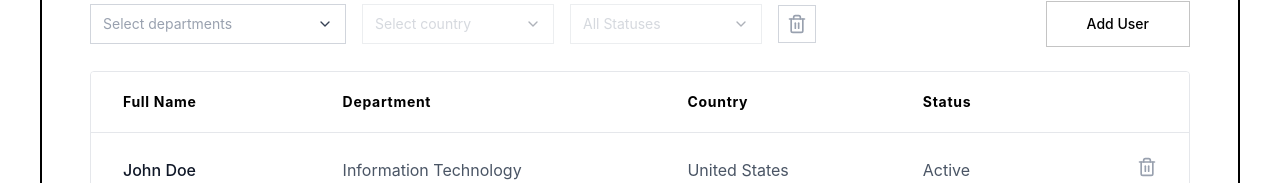
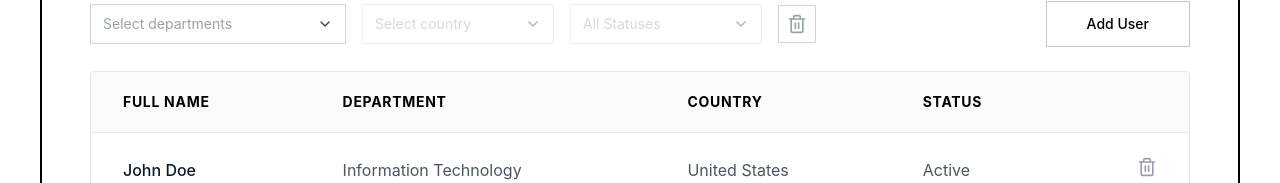
Before and after one commit to gallisak/UserFlow, a React (Vite) app: page /users in a window 1280 px wide. Shown: the part 348-531 px from the top of the page. Built offline with nearby package versions, Linux system fonts and the light colour scheme; the HTML template or start-up script is replaced by a standard one.

Commit message:
refactor: implement EmptyState component and update Users page to handle no user scenarios

```diff
--- /dev/null
+++ b/src/components/ui/EmptyState.tsx
@@ -0,0 +1,21 @@
+import { SearchX } from "lucide-react";
+
+interface EmptyStateProps {
+  message?: string;
+}
+
+const EmptyState = ({
+  message = "No users found matching your criteria",
+}: EmptyStateProps) => {
+  return (
+    <div className="flex flex-col items-center justify-center py-20 px-4 border-2 border-black">
+      <SearchX className="w-12 h-12 text-gray-400 mb-4" />
+      <p className="text-gray-500 text-lg font-medium text-center">{message}</p>
+      <p className="text-gray-400 text-sm mt-2 text-center">
+        Try adjusting your filters or add a new user.
+      </p>
+    </div>
+  );
+};
+
+export default EmptyState;
--- a/src/pages/Users.tsx
+++ b/src/pages/Users.tsx
@@ -5,12 +5,11 @@ import { Trash2 } from "lucide-react";
 import { deleteUser } from "../store/usersSlice";
 import { AddUserModal } from "../components/modals/AddUserModal";
 import { FilterBar } from "../components/ui/FilterBar";
+import EmptyState from "../components/ui/EmptyState";
 
 const Users = () => {
   const { users } = useAppSelector((state) => state.users);
-
   const [isModalOpen, setIsModalOpen] = useState(false);
-
   const dispatch = useAppDispatch();
 
   const [selectedDepartments, setSelectedDepartments] = useState<string[]>([]);
@@ -39,7 +38,7 @@ const Users = () => {
 
   return (
     <div className="max-w-7xl mx-auto py-10 px-4">
-      <div className="border-2 border-black p-12 pt-16">
+      <div className="border-2 border-black p-12 pt-16 bg-white">
         <div className="flex justify-center mb-12">
           <h1 className="text-2xl tracking-[0.5em] uppercase font-medium text-black">
             Users
@@ -58,19 +57,20 @@ const Users = () => {
         />
 
         <div className="border border-gray-200 rounded-sm overflow-hidden">
+          {filteredUsers.length > 0 ? (
             <table className="w-full text-left border-collapse">
               <thead>
-              <tr className="border-b border-gray-200 bg-white">
-                <th className="py-5 px-8 text-sm font-bold text-black tracking-wider">
+                <tr className="border-b border-gray-200 bg-gray-50">
+                  <th className="py-5 px-8 text-sm font-bold text-black tracking-wider uppercase">
                     Full Name
                   </th>
-                <th className="py-5 px-8 text-sm font-bold text-black tracking-wider">
+                  <th className="py-5 px-8 text-sm font-bold text-black tracking-wider uppercase">
                     Department
                   </th>
-                <th className="py-5 px-8 text-sm font-bold text-black tracking-wider">
+                  <th className="py-5 px-8 text-sm font-bold text-black tracking-wider uppercase">
                     Country
                   </th>
-                <th className="py-5 px-8 text-sm font-bold text-black tracking-wider">
+                  <th className="py-5 px-8 text-sm font-bold text-black tracking-wider uppercase">
                     Status
                   </th>
                   <th className="py-5 px-8"></th>
@@ -110,8 +110,12 @@ const Users = () => {
                 ))}
               </tbody>
             </table>
+          ) : (
+            <EmptyState />
+          )}
         </div>
       </div>
+
       <AddUserModal
         isOpen={isModalOpen}
         onClose={() => setIsModalOpen(false)}
```
Also changed, not shown: README.TXT. Lines whose indentation alone changed are shown as unchanged.
